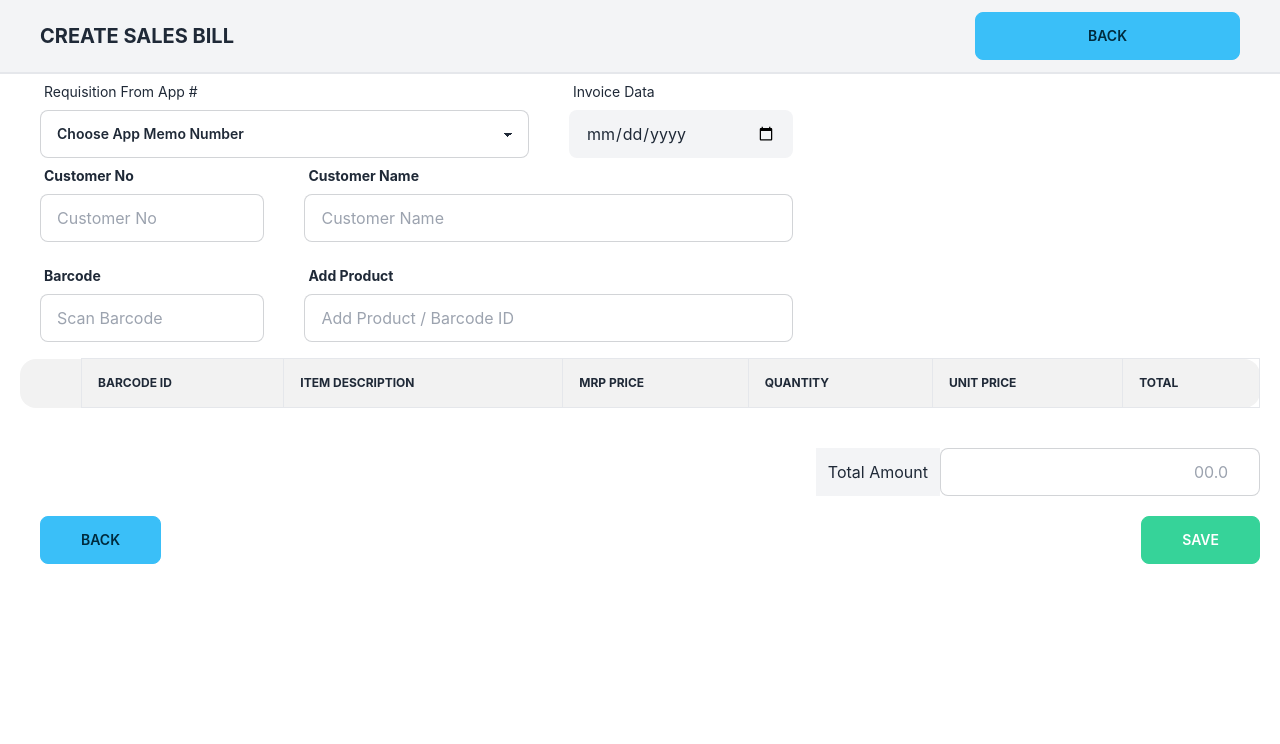
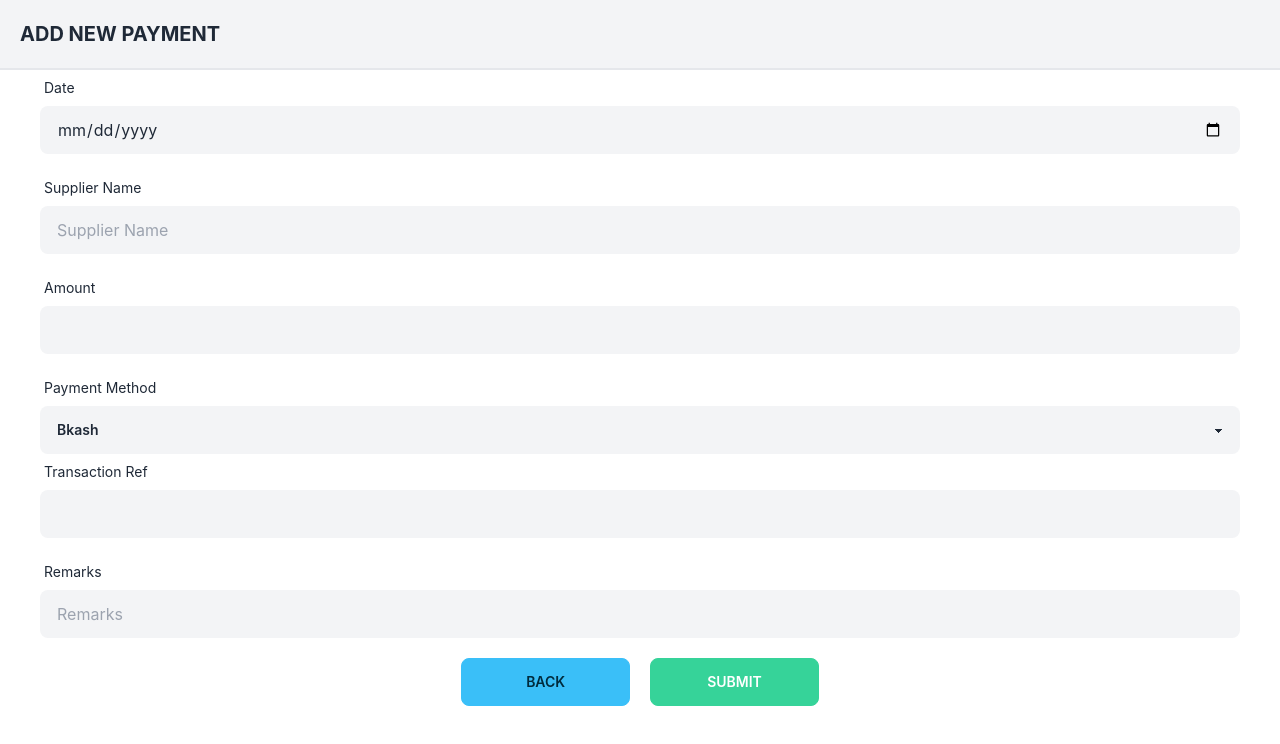
Before and after one commit to md-najmul-haque/medical-store-software, a React (Create React App) app: page / in a window 1280 px wide. Shown: the top 744 px of the page. Built offline with nearby package versions, Linux system fonts and the light colour scheme.

Commit message:
add new payment page created

```diff
--- a/src/App.js
+++ b/src/App.js
@@ -3,13 +3,15 @@ import './App.css';
 import ItemForm from './components/ItemForm';
 import CategoryDetails from './components/CategoryDetails';
 import CreateSalesBill from './components/CreateSalesBill';
+import AddNewPayment from './components/AddNewPayment';
 
 function App() {
   return (
     <div className="App">
       {/* <ItemForm /> */}
       {/* <CategoryDetails /> */}
-      <CreateSalesBill />
+      {/* <CreateSalesBill /> */}
+      <AddNewPayment />
     </div>
   );
 }
--- /dev/null
+++ b/src/components/AddNewPayment.js
@@ -0,0 +1,123 @@
+import React from 'react';
+import { useForm } from 'react-hook-form';
+
+const AddNewPayment = () => {
+    const { register, formState: { errors }, handleSubmit, reset } = useForm();
+    const onSubmit = data => console.log(data)
+    return (
+        <div>
+            <h1 className='uppercase text-left text-xl font-bold bg-gray-100 py-5 pl-5 border-b-2'>Add New Payment</h1>
+            <form className='mx-10' onSubmit={handleSubmit(onSubmit)}>
+                <div className=''>
+
+                    <div className="form-control w-full ">
+                        <label className="label">
+                            <span className="label-text">Date</span>
+                        </label>
+                        <input
+                            type="date"
+                            className="input bg-gray-100 w-full "
+                            {...register("date", {
+                                valueAsDate: true,
+                                required: {
+                                    value: true,
+                                    message: 'Date is required'
+                                }
+                            },
+
+
+                            )}
+                        />
+                        <label className="label">
+                            {errors.date?.type === 'required' && <span className="label-text-alt text-red-500">{errors.date.message}</span>}
+                        </label>
+                    </div>
+
+                    <div className="form-control w-full ">
+                        <label className="label">
+                            <span className="label-text">Supplier Name</span>
+                        </label>
+                        <input
+                            type="text"
+                            placeholder="Supplier Name"
+                            className="input bg-gray-100 w-full "
+                            {...register("supplierName", {
+                                required: {
+                                    value: true,
+                                    message: 'Supplier name is required'
+                                }
+                            })} />
+                        <label className="label">
+                            {errors.supplierName?.type === 'required' && <span className="label-text-alt text-red-500">{errors.supplierName.message}</span>}
+                        </label>
+                    </div>
+
+                    <div className="form-control w-full">
+                        <label className="label">
+                            <span className="label-text">Amount</span>
+                        </label>
+                        <input
+                            type="number"
+                            className="input bg-gray-100 w-full "
+                            {...register("amount", {
+                                required: {
+                                    value: true,
+                                    message: 'Amount is required'
+                                }
+                            })} />
+                        <label className="label">
+                            {errors.amount?.type === 'required' && <span className="label-text-alt text-red-500">{errors.amount.message}</span>}
+                        </label>
+                    </div>
+
+
+                    <div className="form-control w-full ">
+                        <label className="label">
+                            <span className="label-text">Payment Method</span>
+                        </label>
+                        <select className="select bg-gray-100 w-full " {...register("lotControl")}>
+                            <option selected>Bkash</option>
+                            <option>Nagad</option>
+                        </select>
+                    </div>
+
+                    <div className="form-control w-full ">
+                        <label className="label">
+                            <span className="label-text">Transaction Ref</span>
+                        </label>
+                        <input
+                            type="text"
+                            className="input bg-gray-100 w-full "
+                            {...register("transactionRef", {
+                                required: {
+                                    value: true,
+                                    message: 'Transaction Ref is required'
+                                }
+                            })} />
+                        <label className="label">
+                            {errors.transactionRef?.type === 'required' && <span className="label-text-alt text-red-500">{errors.transactionRef.message}</span>}
+                        </label>
+                    </div>
+
+
+                    <div className="form-control w-full ">
+                        <label className="label">
+                            <span className="label-text">Remarks</span>
+                        </label>
+                        <input
+                            type="text"
+                            placeholder="Remarks"
+                            className="input bg-gray-100 w-full "
+                            {...register("remarks")} />
+                    </div>
+
+                    <button className='btn btn-info px-16'>Back</button>
+                    <input type="submit" className="btn btn-success px-14 ml-5 text-white mt-5" value='Submit' />
+
+                </div>
+            </form>
+        </div>
+    );
+};
+
+export default AddNewPayment;
--- a/src/components/ItemInfo.js
+++ b/src/components/ItemInfo.js
@@ -170,7 +170,7 @@ const ItemInfo = () => {
 
                     <div className="form-control w-full ">
                         <label className="label">
-                            <span className="label-text">Start Data</span>
+                            <span className="label-text">Start Date</span>
                         </label>
                         <input
                             type="date"
@@ -184,7 +184,7 @@ const ItemInfo = () => {
 
                     <div className="form-control w-full ">
                         <label className="label">
-                            <span className="label-text">End Data</span>
+                            <span className="label-text">End Date</span>
                         </label>
                         <input
                             type="date"
```
